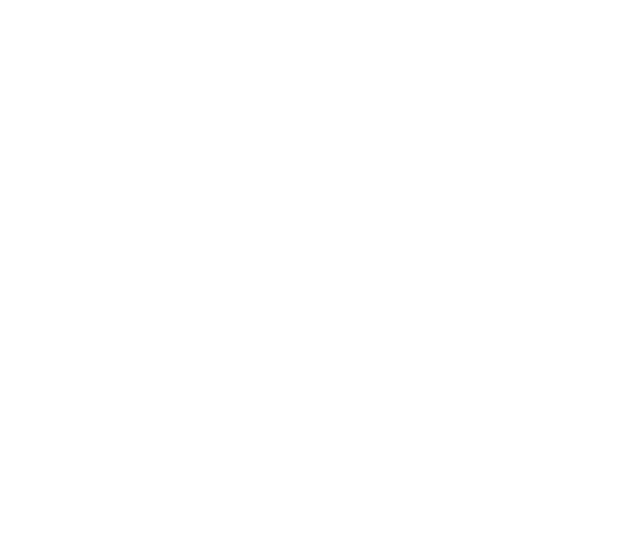
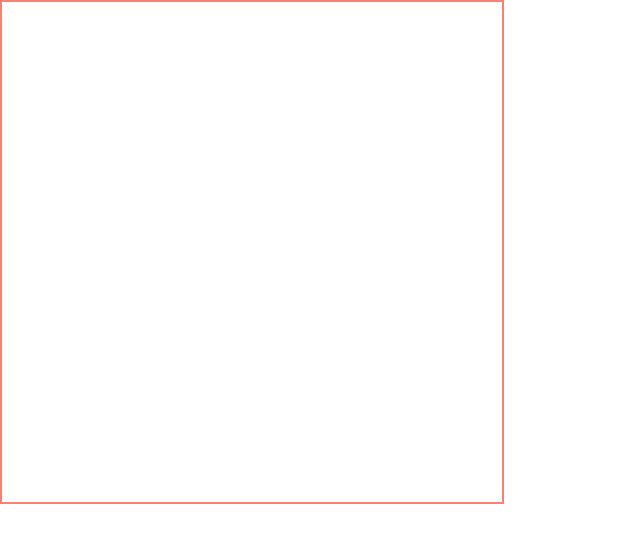
Before and after one commit to Olcatsy/analog, a React (Create React App) app: page / in a window 1280 px wide. Shown: the top 542 px of the page, without its empty margins (0-640 px from the left). Built offline with nearby package versions, Linux system fonts and the light colour scheme.

Commit message:
Created canvas component that the user can draw on

```diff
--- a/src/App.css
+++ b/src/App.css
@@ -1,38 +1,3 @@
-.App {
-  text-align: center;
+canvas {
+  border: 2px solid salmon;
 }
-
-.App-logo {
-  height: 40vmin;
-  pointer-events: none;
-}
-
-@media (prefers-reduced-motion: no-preference) {
-  .App-logo {
-    animation: App-logo-spin infinite 20s linear;
-  }
-}
-
-.App-header {
-  background-color: #282c34;
-  min-height: 100vh;
-  display: flex;
-  flex-direction: column;
-  align-items: center;
-  justify-content: center;
-  font-size: calc(10px + 2vmin);
-  color: white;
-}
-
-.App-link {
-  color: #61dafb;
-}
-
-@keyframes App-logo-spin {
-  from {
-    transform: rotate(0deg);
-  }
-  to {
-    transform: rotate(360deg);
-  }
-}
--- a/src/App.js
+++ b/src/App.js
@@ -1,14 +1,14 @@
 import React, { Component } from 'react';
 import './App.css';
 
-
+import Canvas from './components/Canvas';
 
 // APP
 class App extends Component {
   render() {
     return (
       <div className="App">
-
+        <Canvas />
       </div>
     );
   }
--- /dev/null
+++ b/src/components/Canvas.js
@@ -0,0 +1,94 @@
+import React, { Component } from 'react';
+
+
+
+class Canvas extends Component {
+  constructor() {
+    super();
+
+    this.state = {
+      // keeps track of whether the user is drawing or not
+      isDrawing: false,
+      // stores the coordinates of the last event
+      x: 0,
+      y: 0,
+    }
+  }
+
+  componentDidMount() {
+    const canvas = this.refs.canvas;
+    // sets up canvas context
+    const ctx = canvas.getContext('2d');
+
+    // stroke style
+    ctx.strokeStyle = 'black';
+    // shape of the stroke essentially & making sure the line is continuous
+    ctx.lineJoin = 'round';
+    ctx.lineCap = 'round';
+    // size of the stroke
+    ctx.lineWidth = 5;
+  }
+
+  // start drawing
+  startDrawing = (e) => {
+    console.log('start drawing', e);
+    this.setState ({
+      isDrawing: true,
+      x: e.nativeEvent.offsetX,
+      y: e.nativeEvent.offsetY,
+    }, () => {
+      console.log(this.state.lastX, this.state.lastY);
+    })
+  }
+
+  // drawing
+  draw = (e) => {
+    console.log('drawing');
+    const canvas = this.refs.canvas;
+    // sets up canvas context
+    const ctx = canvas.getContext('2d');
+
+    if (this.state.isDrawing) {
+      // starts drawing a path
+      ctx.beginPath();
+
+      // drawing a line requires two coordinates:
+      // start drawing at this coordinate (endpoint of the last event)
+      ctx.moveTo(this.state.x, this.state.y);
+      // end drawing at this coordinate (current event's coordinate)
+      ctx.lineTo(e.nativeEvent.offsetX, e.nativeEvent.offsetY);
+
+      // draws a path
+      ctx.stroke();
+
+      // updates last event's coordinates with current coordinates
+      this.setState ({
+        x: e.nativeEvent.offsetX,
+        y: e.nativeEvent.offsetY,
+      })
+    }
+  }
+
+  // end drawing
+  endDrawing = () => {
+    this.setState ({
+      isDrawing: false,
+    })
+  }
+
+  click = () => {
+    console.log('click');
+  }
+
+  render() {
+      return (
+        <canvas
+          ref='canvas'
+          width='500'
+          height='500'
+          onMouseDown={this.startDrawing} onMouseMove={this.draw} onMouseUp={this.endDrawing} onMouseLeave={this.endDrawing}></canvas>
+      );
+  }
+}
+
+export default Canvas;
```
Also changed, not shown: src/firebase.js (added, +14 -0 lines), 1 other file (tests, documents, lock files or other folders).
